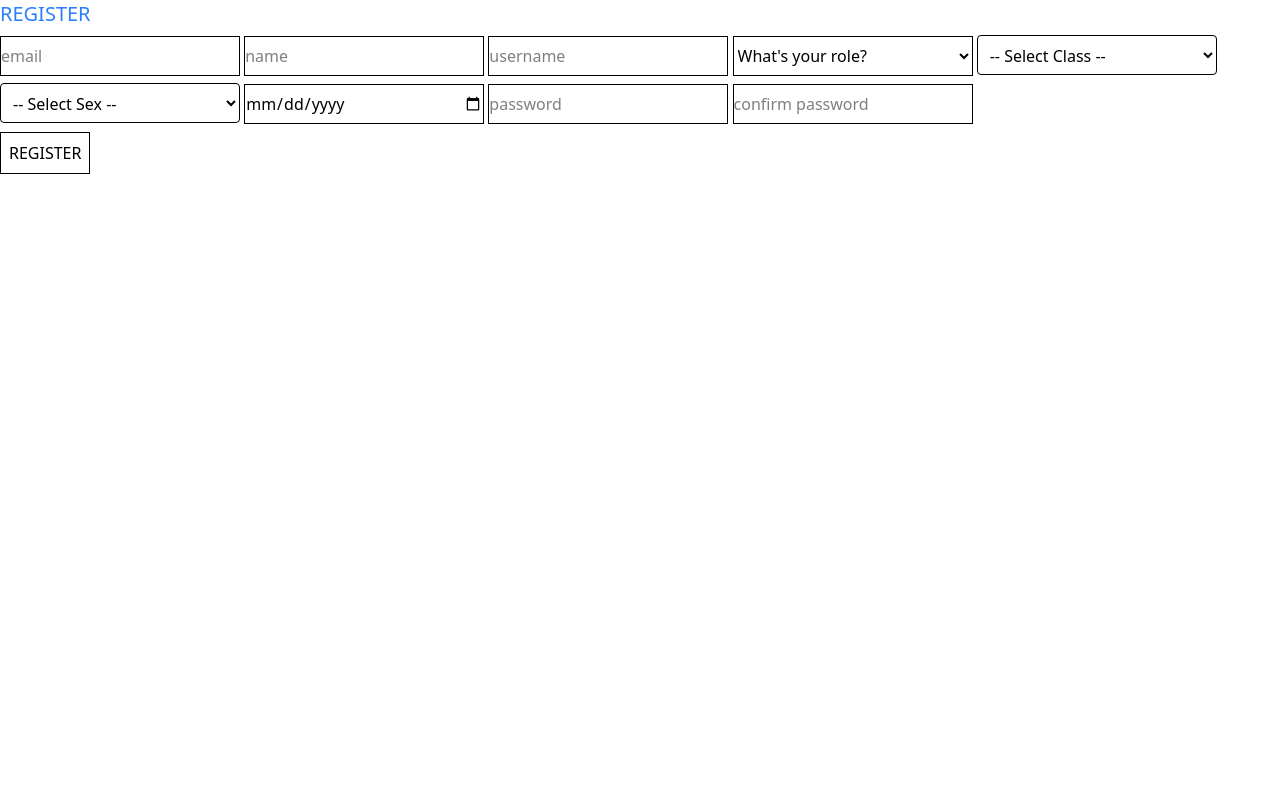
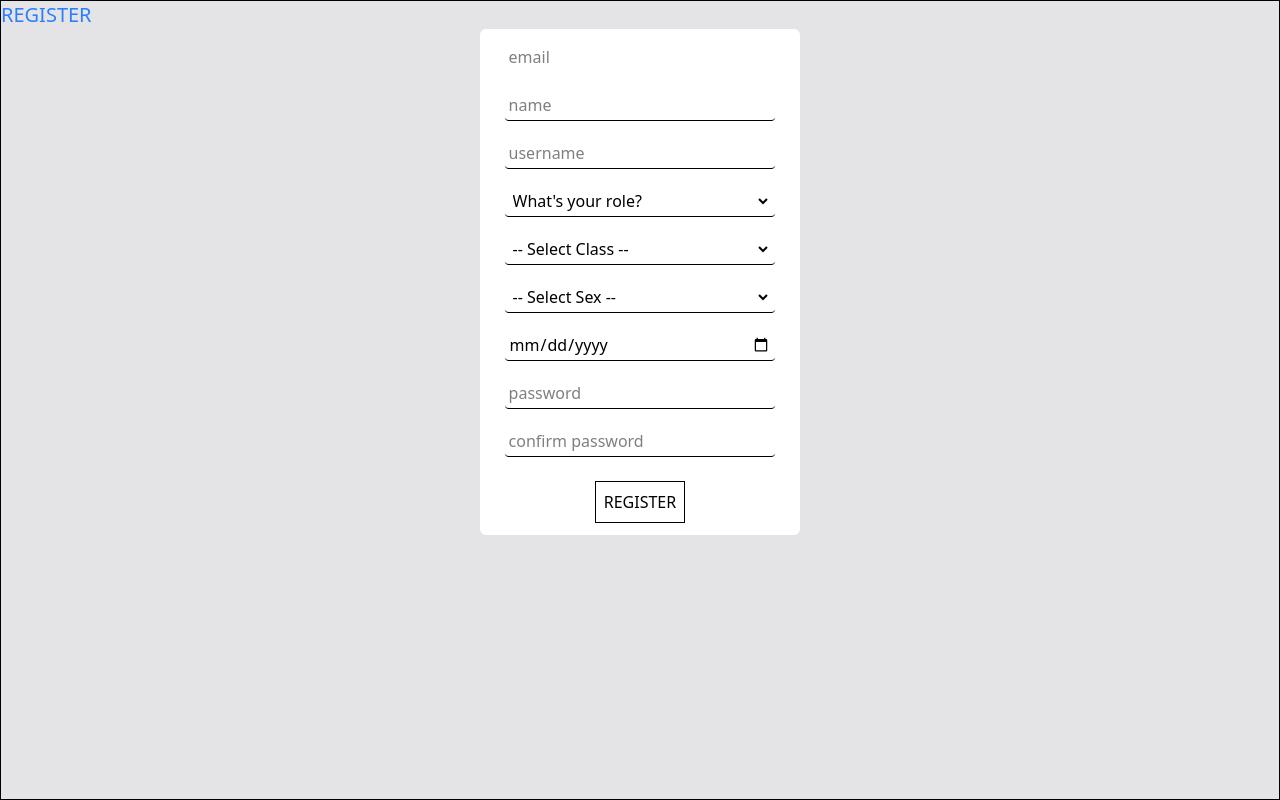
Before and after one commit to Samn1ce/SMS, a PHP site: page /register.php in a window 1280 px wide. Run offline with PHP 8.4, Linux system fonts and the light colour scheme; data that the repository does not hold is empty.

Commit message:
Building UI's

```diff
--- a/register.php
+++ b/register.php
@@ -14,38 +14,50 @@
     <title>Document</title>
 </head>
 <body>
+    <form action="includes/registerFormhandler.inc.php" method="post">
+        <div class="w-full h-screen border bg-zinc-200">
             <h1 class="text-blue-500 text-xl">REGISTER</h1>
-    <form action="includes/registerFormhandler.inc.php" method="post">
+            <div class="w-full flex justify-center items-center">
+                <div class="w-1/4 rounded-md bg-white p-3 flex flex-col gap-4 items-center">
+                    <div class="rounded w-11/12 h-8 p-1 <?= (isset($_GET['error']) && ($_GET['error'] === 'emptyfields') && ($_GET['email'] === '') ? 'border-b-red-500' : 'border-black') ?>">
                         <input
                             type="text"
                             name="email"
                             placeholder="email"
                             value="<?= isset($_GET['email']) ? htmlspecialchars($_GET['email']) : '' ?>"
-            class="w-60 h-10 border mt-2 <?= (isset($_GET['error']) && ($_GET['error'] === 'emptyfields') && ($_GET['email'] === '') ? 'border-red-500' : 'border-black') ?>"
+                            class="w-full outline-none"
                         />
+                    </div>
+                    <div class="border-b rounded w-11/12 h-8 p-1">
                         <input
                             type="text"
                             name="mname"
                             placeholder="name"
                             value="<?= isset($_GET['mname']) ? htmlspecialchars($_GET['mname']) : '' ?>"
-            class="w-60 h-10 border mt-2 <?= (isset($_GET['error']) && ($_GET['error'] === 'emptyfields') && ($_GET['mname'] === '') ? 'border-red-500' : 'border-black') ?>"
+                            class="w-full outline-none <?= (isset($_GET['error']) && ($_GET['error'] === 'emptyfields') && ($_GET['mname'] === '') ? 'border-red-500' : 'border-black') ?>"
                         />
+                    </div>
+                    <div class="border-b rounded w-11/12 h-8 p-1">
                         <input
                             type="text"
                             name="username"
                             placeholder="username"
                             value="<?= isset($_GET['username']) ? htmlspecialchars($_GET['username']) : '' ?>"
-            class="w-60 border h-10 mt-2 <?= (isset($_GET['error']) && ($_GET['error'] === 'emptyfields') && ($_GET['username'] === '') ? 'border-red-500' : 'border-black') ?>"
+                            class="w-full outline-none <?= (isset($_GET['error']) && ($_GET['error'] === 'emptyfields') && ($_GET['username'] === '') ? 'border-red-500' : 'border-black') ?>"
                         />
+                    </div>
+                    <div class="border-b rounded w-11/12 h-8 p-1">
                         <select
                             name="role"
-            class="w-60 h-10 border mt-2 <?= (isset($_GET['error']) && ($_GET['error'] === 'emptyfields') && ($_GET['role'] === "none") ? 'border-red-500' : 'border-black') ?>"
+                            class="w-full outline-none <?= (isset($_GET['error']) && ($_GET['error'] === 'emptyfields') && ($_GET['role'] === "none") ? 'border-red-500' : 'border-black') ?>"
                         >
                             <option value="none">What's your role?</option>
                             <option value="student">Student</option>
                             <option value="teacher">Teacher</option>
                         </select>
-        <select name="class_id" id="class" class="border p-2 rounded w-60 h-10">
+                    </div>
+                    <div class="border-b rounded w-11/12 h-8 p-1">
+                        <select name="class_id" id="class" class="w-full outline-none">
                             <option value="">-- Select Class --</option>
                             <?php while ($class = mysqli_fetch_assoc($classResult)) : ?>
                             <option value="<?= $class['id'] ?>">
@@ -53,15 +65,27 @@
                             </option>
                             <?php endwhile; ?>
                         </select>
-        <select name="sex" class="border p-2 rounded w-60 h-10">
+                    </div>
+                    <div class="border-b rounded w-11/12 h-8 p-1">
+                        <select name="sex" class="w-full outline-none">
                             <option value="">-- Select Sex --</option>
                             <option value="male">Male</option>
                             <option value="female">Female</option>
                         </select>
-        <input type="date" name="dob" class="w-60 h-10 border border-black mt-2" />
-        <input type="password" name="pwd" placeholder="password" class="w-60 h-10 border border-black mt-2" />
-        <input type="password" name="confirmPwd" placeholder="confirm password" class="w-60 h-10 border border-black mt-2" />
+                    </div>
+                    <div class="border-b rounded w-11/12 h-8 p-1">
+                        <input type="date" name="dob" class="w-full outline-none" />
+                    </div>
+                    <div class="border-b rounded w-11/12 h-8 p-1">
+                        <input type="password" name="pwd" placeholder="password" class="w-full outline-none" />
+                    </div>
+                    <div class="border-b rounded w-11/12 h-8 p-1">
+                        <input type="password" name="confirmPwd" placeholder="confirm password" class="w-full outline-none" />
+                    </div>
                     <button class="block border border-black mt-2 p-2 cursor-pointer">REGISTER</button>
+                </div>
+            </div>
+        </div>
     </form>
 </body>
 </html>
```
Also changed, not shown: index.php (+11 -0 lines). Lines whose indentation alone changed are shown as unchanged.
